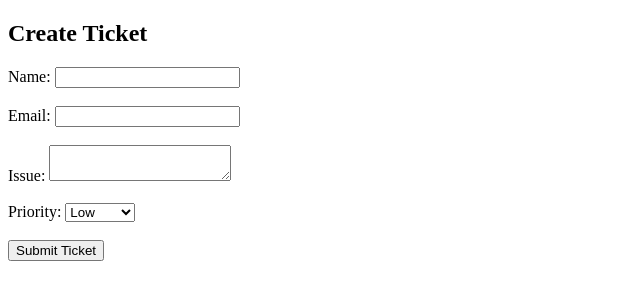
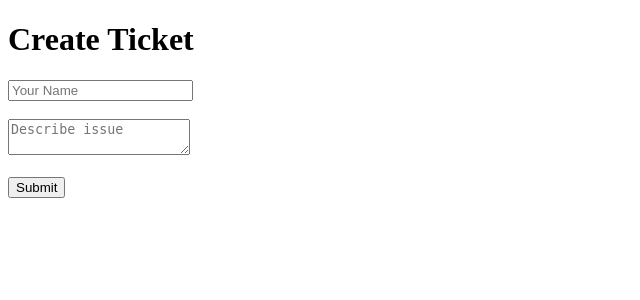
Before and after one commit to afeefmusthafa089-star/Ticketing-system, a Flask app: page / in a window 1280 px wide. Shown: the top 300 px of the page, without its empty margins (0-640 px from the left). Run offline with Flask 3, Linux system fonts and the light colour scheme.

Commit message:
Update index.html

```diff
--- a/templates/index.html
+++ b/templates/index.html
@@ -1,29 +1,14 @@
 <!DOCTYPE html>
 <html>
 <head>
-    <title>Ticket System</title>
+    <title>Create Ticket</title>
 </head>
 <body>
-    <h2>Create Ticket</h2>
-
+    <h1>Create Ticket</h1>
     <form action="/submit" method="POST">
-        <label>Name:</label>
-        <input type="text" name="name" required><br><br>
-
-        <label>Email:</label>
-        <input type="email" name="email" required><br><br>
-
-        <label>Issue:</label>
-        <textarea name="issue" required></textarea><br><br>
-
-        <label>Priority:</label>
-        <select name="priority" required>
-            <option value="Low">Low</option>
-            <option value="Medium">Medium</option>
-            <option value="High">High</option>
-        </select><br><br>
-
-        <button type="submit">Submit Ticket</button>
+        <input type="text" name="name" placeholder="Your Name"><br><br>
+        <textarea name="issue" placeholder="Describe issue"></textarea><br><br>
+        <button type="submit">Submit</button>
     </form>
 </body>
 </html>
```
